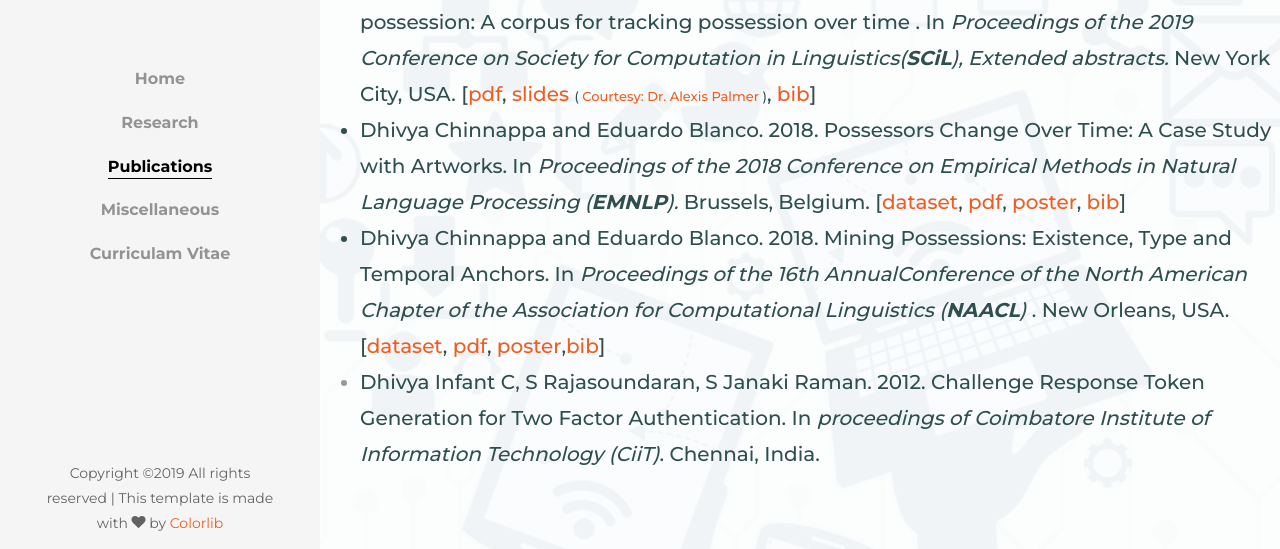
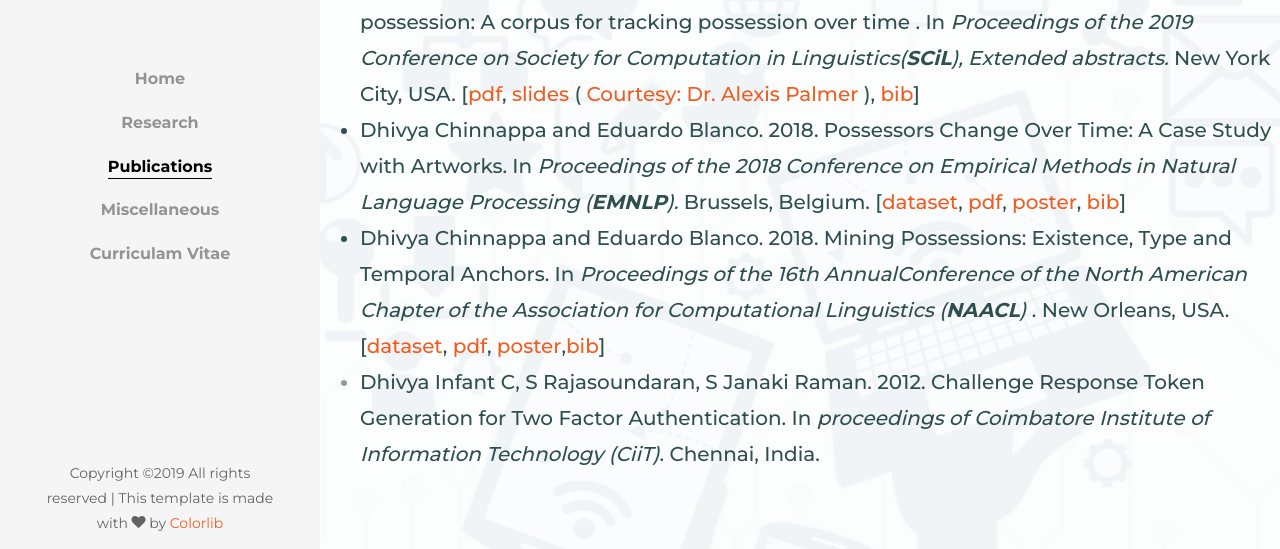
Before and after one commit to dhivyainfant/mypage, a plain HTML site: page docs/publications.html in a window 1280 px wide. Shown: the part 116-665 px from the top of the page. Drawn offline with Linux system fonts and the light colour scheme; some packages are replaced by stand-ins of ours; no server answers; files whose address does not match are found by name.

Commit message:
fix font size in slides

```diff
--- a/docs/publications.html
+++ b/docs/publications.html
@@ -64,7 +64,7 @@
 <h1 class="mb-4" class="subheading">Publications</h1>
 						<ul> <font color = "darkslategrey">
 										<li style="font-size:20px"> Dhivya Chinnappa, Alexis Palmer and Eduardo Blanco. 2019. Temporally-oriented possession: A corpus for tracking possession over time . In <i>Proceedings of the 2019 Conference on Society for Computation in Linguistics(<strong>SCiL</strong>), Extended abstracts.
-										</i> New York City, USA. [<a href="https://scholarworks.umass.edu/scil/vol2/iss1/32/">pdf</a>, <a href="files/scil19.pdf">slides</a> <font size="-1">(<a href="https://linguistics.unt.edu/alexis-palmer"> Courtesy: Dr. Alexis Palmer </a>)</font>, <a href="files/scil19bib.bib">bib</a>]
+										</i> New York City, USA. [<a href="https://scholarworks.umass.edu/scil/vol2/iss1/32/">pdf</a>, <a href="files/scil19.pdf">slides</a> <font size=".1">(<a href="https://linguistics.unt.edu/alexis-palmer"> Courtesy: Dr. Alexis Palmer </a>)</font>, <a href="files/scil19bib.bib">bib</a>]
 										<li style="font-size:20px"> Dhivya Chinnappa and Eduardo Blanco. 2018. Possessors Change Over Time:
 										A Case Study with Artworks. In <i>Proceedings of the 2018 Conference on
 											Empirical Methods in Natural Language Processing (<strong>EMNLP</strong>).
```
